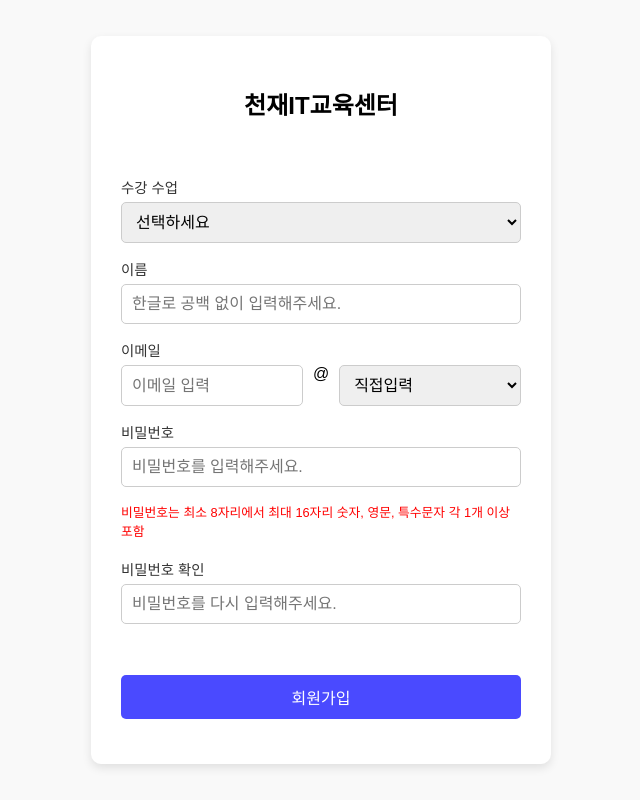
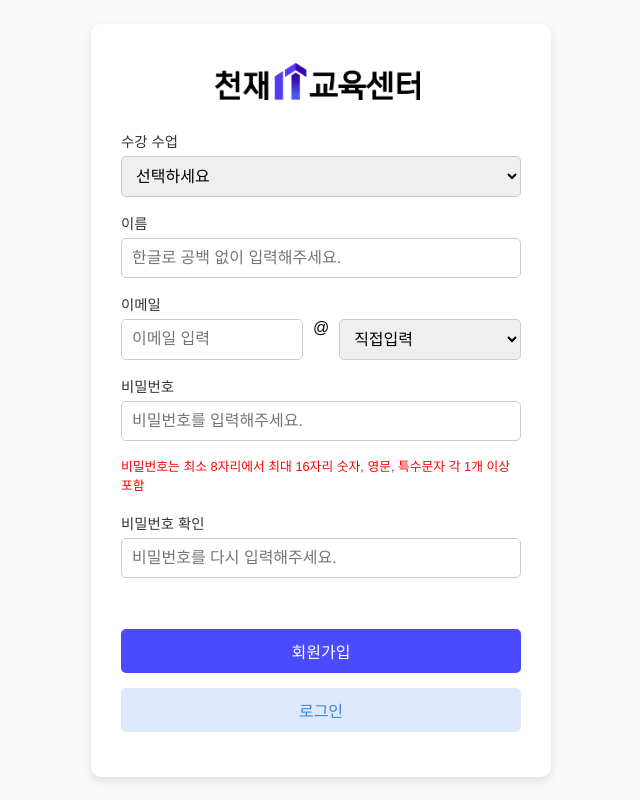
Before and after one commit to HwangYooHyun1/django_project, a Django app: page /join/ in a window 1280 px wide. Shown: the whole page, without its empty margins (319-959 px from the left). Run offline with Django 5.2, Linux system fonts and the light colour scheme.

Commit message:
join basic frame complete

```diff
--- a/myproject/managementapp/static/css/base.css
+++ b/myproject/managementapp/static/css/base.css
@@ -133,6 +133,6 @@ body {
     bottom: 0;  /* 화면 하단에 위치 */
     right: 0;   /* 화면 오른쪽에 위치 */
     height: auto; /* 이미지 높이 */
-    width: calc(100% - 300px);
+    width: calc(100% - 350px);
     z-index: 10; /* 다른 요소들 위에 표시 */
   }
--- a/myproject/managementapp/static/css/join.css
+++ b/myproject/managementapp/static/css/join.css
@@ -1,4 +1,4 @@
-.body {
+body {
     font-family: Arial, sans-serif;
     display: flex;
     justify-content: center;
@@ -54,3 +54,13 @@
     font-size: 0.8em;
     text-align: left;
 }
+
+.form-container .back-button {
+    background-color: #DEE8FF;
+    color: #3788D8;
+}
+
+.form-container .back-button:hover {
+    background-color: #d5e1fd;
+    color: #3788D8;
+}
--- a/myproject/managementapp/static/css/list.css
+++ b/myproject/managementapp/static/css/list.css
@@ -81,7 +81,7 @@
   }
 
   .buttons {
-    float: right;
+    display: inline-block;
     background-color: #DEE8FF;
     color: #3788D8;
     padding: 10px 20px;
--- a/myproject/managementapp/templates/base.html
+++ b/myproject/managementapp/templates/base.html
@@ -11,7 +11,7 @@
   <div class="container">
     <!-- Sidebar -->
     <div class="sidebar">
-      <img class='logo' src="{%static 'logo.png'%}"></img>
+      <img class='logo' src="{%static 'logo.png'%}" onclick="location.href='../../../home/'"></img>
       <img class="profile" src="{%static 'user.png'%}" alt='user'></img>
       {% if request.session.login_ok_user %}
         <div class="compact-container">
--- a/myproject/managementapp/templates/join.html
+++ b/myproject/managementapp/templates/join.html
@@ -1,87 +1,32 @@
 <!DOCTYPE html>
+{%load static%}
 <html lang="en">
+    <link rel="stylesheet" href="{% static 'css/join.css' %}">
 <head>
     <meta charset="UTF-8">
     <meta name="viewport" content="width=device-width, initial-scale=1.0">
     <title>천재IT교육센터 회원가입</title>
-    <style>
-        body {
-            font-family: Arial, sans-serif;
-            display: flex;
-            justify-content: center;
-            align-items: center;
-            height: 100vh;
-            margin: 0;
-            background-color: #f9f9f9;
-        }
-        .form-container {
-            background: #fff;
-            border-radius: 10px;
-            box-shadow: 0 4px 10px rgba(0, 0, 0, 0.1);
-            padding: 30px;
-            width: 400px;
-            text-align: center;
-        }
-        .form-container h1 {
-            font-size: 1.5em;
-            margin-bottom: 20px;
-        }
-        .form-container form {
-            display: flex;
-            flex-direction: column;
-        }
-        .form-container label {
-            text-align: left;
-            margin-bottom: 5px;
-            font-size: 0.9em;
-            color: #333;
-        }
-        .form-container input,
-        .form-container select,
-        .form-container button {
-            margin-bottom: 15px;
-            padding: 10px;
-            font-size: 1em;
-            border: 1px solid #ccc;
-            border-radius: 5px;
-            width: 100%;
-            box-sizing: border-box;
-        }
-        .form-container button {
-            background-color: #4a4aff;
-            color: #fff;
-            border: none;
-            cursor: pointer;
-        }
-        .form-container button:hover {
-            background-color: #3a3acb;
-        }
-        .form-container .error-message {
-            color: red;
-            font-size: 0.8em;
-            text-align: left;
-        }
-    </style>
 </head>
 <body>
     <div class="form-container">
-        <h2>천재IT교육센터</h2>
+        <img src="{%static 'login_logo.png'%}"></img>
         <br/><br/>
-        <form>
-            <label for="role">수강 수업</label>
-            <select id="role" name="role" required>
+        <form name="input" action="../join_ok/"  onsubmit="return validatePasswords()" method="POST">
+            {% csrf_token %}
+            <label for="">수강 수업</label>
+            <select id="generation" name="generation" required>
                 <option value="" disabled selected>선택하세요</option>
-                <option value="학생">에듀테크 서비스 기획 PM 8기</option>
-                <option value="교사">풀스택 개발 10기</option>
-                <option value="관리자">Back-end 개발 9기</option>
+                <option value="에듀테크 서비스 기획 PM 8기">에듀테크 서비스 기획 PM 8기</option>
+                <option value="풀스택 개발 10기">풀스택 개발 10기</option>
+                <option value="Back-end 개발 9기">Back-end 개발 9기</option>
             </select>
 
-            <label for="username">이름</label>
-            <input type="text" id="username" name="username" placeholder="한글로 공백 없이 입력해주세요." required>
+            <label for="name">이름</label>
+            <input type="text" id="name" name="name" placeholder="한글로 공백 없이 입력해주세요." required>
 
             <label for="email">이메일</label>
             <div style="display: flex; gap: 10px;">
-                <input type="email" id="email" name="email" placeholder="이메일 입력" required>
+                <input type="text" id="email-front" name="email-front" placeholder="이메일 입력" required>
                 <a>@</a>
                 <select id="email-domain" name="email-domain" required>
                     <option value="" disabled selected>직접입력</option>
@@ -91,8 +36,8 @@
                 </select>
             </div>
 
-            <label for="password">비밀번호</label>
-            <input type="password" id="password" name="password" placeholder="비밀번호를 입력해주세요." required>
+            <label for="pwd">비밀번호</label>
+            <input type="pwd" id="pwd" name="pwd" placeholder="비밀번호를 입력해주세요." required>
             <div class="error-message">
                 비밀번호는 최소 8자리에서 최대 16자리 숫자, 영문, 특수문자 각 1개 이상 포함
             </div>
@@ -101,7 +46,24 @@
             <input type="password" id="confirm-password" name="confirm-password" placeholder="비밀번호를 다시 입력해주세요." required>
             <br/><br/>
             <button type="submit">회원가입</button>
+            <button class ='back-button' type="button" onclick="location.href='../'">로그인</button>
         </form>
     </div>
 </body>
+
+<script>
+    function validatePasswords() {
+        const password = document.getElementById("pwd").value;
+        const confirmPassword = document.getElementById("confirm-password").value;
+
+        if (password !== confirmPassword) {
+            alert("비밀번호가 일치하지 않습니다.");
+            document.getElementById("confirm-password").value = ""; // confirm-password 필드만 비우기
+            return false; // 폼 제출 방지
+        }
+        alert("회원가입이 성공적으로 이루어졌습니다! 로그인해서 서비스를 이용하세요.");
+        return true; // 폼 제출 진행
+    }
+</script>
+
 </html>
--- a/myproject/managementapp/templates/login.html
+++ b/myproject/managementapp/templates/login.html
@@ -9,8 +9,8 @@
 </head>
 <body>
     <div class="login-container">
-        <h1>천재 IT 교육센터</h1>
-        <p>천재교육 IT 센터에 오신 것을 환영합니다!</p>
+        <img src="{%static 'login_logo.png'%}"></img>
+        <p>천재교육 IT 센터에 오신 것을 환영 합니다!</p>
         <form method="POST" action="login_ok/" method="post">
             {% csrf_token %}
             <input type="text" name="email" class="input-field" placeholder="이메일" required>
--- a/myproject/managementapp/urls.py
+++ b/myproject/managementapp/urls.py
@@ -7,7 +7,7 @@ urlpatterns = [
     path('login_ok/', views.login_ok, name='login_ok'),
     path('logout/', views.logout, name='logout'),
     path('join/', views.join, name='join'),
-    #path('join_ok/', views.join_ok, name='join_ok'),
+    path('join_ok/', views.join_ok, name='join_ok'),
 
     #home
     path('home/',views.home, name='home'),
--- a/myproject/managementapp/views.py
+++ b/myproject/managementapp/views.py
@@ -53,6 +53,16 @@ def join(request):
     return HttpResponse(template.render({},request))
 
 def join_ok(request):
+    email_front = request.POST.get('email-front', '').strip()
+    email_domain = request.POST.get('email-domain', '').strip()
+    email = f"{email_front}@{email_domain}" if email_front and email_domain else None
+    name = request.POST['name']
+    pwd = request.POST['pwd']
+    generation = request.POST['generation']
+    nowDatetime = timezone.now().strftime('%Y-%m-%d %H:%M:%S')
+
+    member = Member(name=name, email=email, pwd=pwd, generation=generation, rdate=nowDatetime, udate=nowDatetime)
+    member.save()
 
     return HttpResponseRedirect(reverse('login'))
 
```
Also changed, not shown: myproject/managementapp/static/css/home.css (added, +102 -0 lines), myproject/managementapp/templates/home.html (+1 -93 lines), myproject/db.sqlite3, myproject/managementapp/static/login_logo.png (added).
